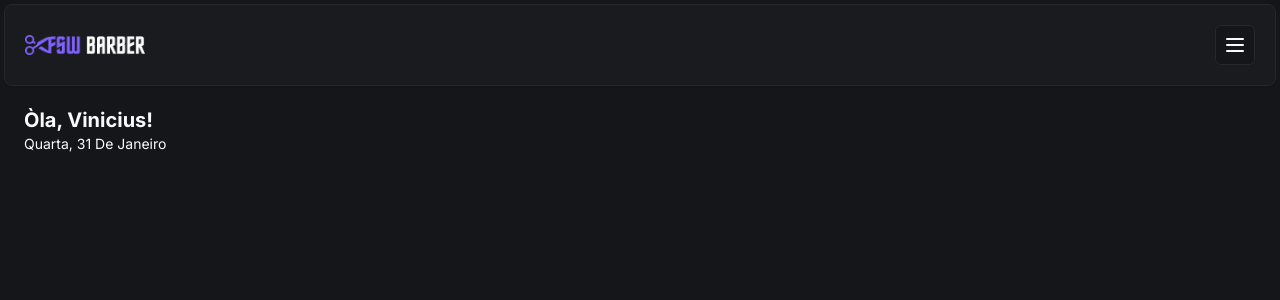
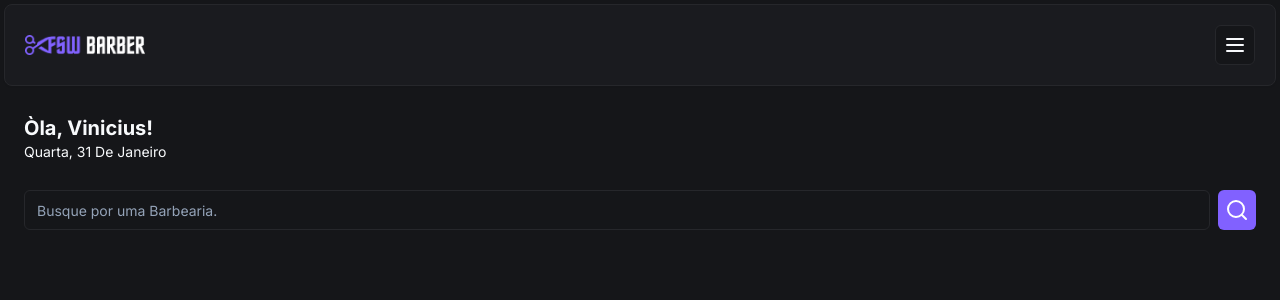
Before and after one commit to viniciuSoaress/FSW-Barber, a Next.js app: page / in a window 1280 px wide. Shown: the top 300 px of the page. Built offline with nearby package versions, Linux system fonts and the light colour scheme.

Commit message:
create component searchHome

```diff
--- a/src/app/(home)/page.tsx
+++ b/src/app/(home)/page.tsx
@@ -2,17 +2,24 @@
 
 import { Header } from "../components/Header";
 import { ptBR } from 'date-fns/locale';
+import { SearchHome } from '../components/SearchHome';
 
 export default function Home() {
   return (
     <main
-      className="flex min-h-screen flex-col p-1"
+      className="flex min-h-screen flex-col p-1 gap-2"
     >
       <Header />
+
       <div className='p-5'>
         <h2 className='text-xl font-bold'>Òla, Vinicius!</h2>
         <p className='capitalize text-sm'>{format(new Date(), "EE, dd 'de'  MMMM", { locale: ptBR })}</p>
       </div>
+
+      <div className='px-5'>
+        <SearchHome />
+      </div>
+
     </main>
   );
 }
--- /dev/null
+++ b/src/app/components/SearchHome.tsx
@@ -0,0 +1,17 @@
+'use client'
+
+import { SearchIcon } from "lucide-react";
+import { Button } from "./ui/button";
+import { Input } from "./ui/input";
+
+
+export function SearchHome(){
+  return(
+    <div className="flex items-center gap-2">
+      <Input placeholder="Busque por uma Barbearia."/>
+      <Button variant='default' size='icon'>
+        <SearchIcon />
+      </Button>
+    </div>
+  )
+}
--- /dev/null
+++ b/src/app/components/ui/input.tsx
@@ -0,0 +1,25 @@
+import * as React from "react"
+
+import { cn } from "@/app/lib/utils"
+
+export interface InputProps
+  extends React.InputHTMLAttributes<HTMLInputElement> {}
+
+const Input = React.forwardRef<HTMLInputElement, InputProps>(
+  ({ className, type, ...props }, ref) => {
+    return (
+      <input
+        type={type}
+        className={cn(
+          "flex h-10 w-full rounded-md border border-input bg-background px-3 py-2 text-sm ring-offset-background file:border-0 file:bg-transparent file:text-sm file:font-medium placeholder:text-muted-foreground focus-visible:outline-none focus-visible:ring-2 focus-visible:ring-ring focus-visible:ring-offset-2 disabled:cursor-not-allowed disabled:opacity-50",
+          className
+        )}
+        ref={ref}
+        {...props}
+      />
+    )
+  }
+)
+Input.displayName = "Input"
+
+export { Input }
```
